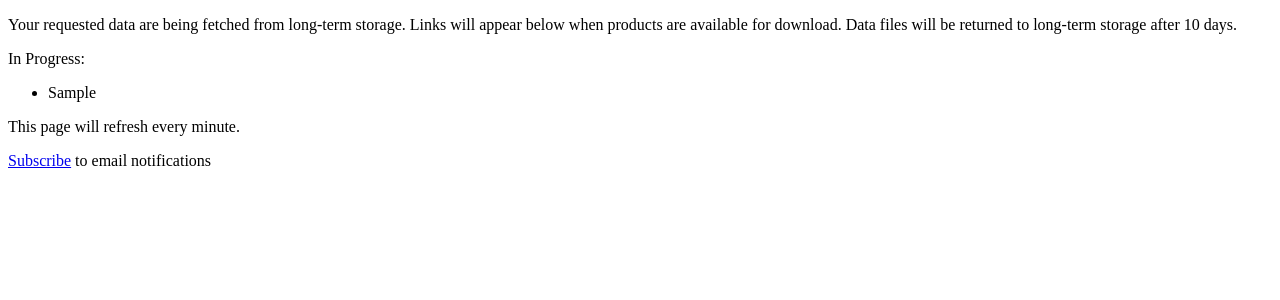
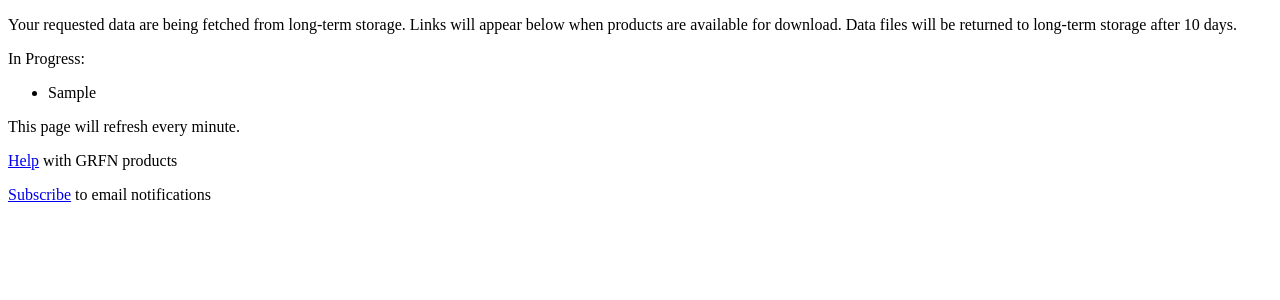
Before and after one commit to asfadmin/grfn-distribution, a Python web app: template door/src/door/templates/status.html in a window 1280 px wide. Shown: the part 45-345 px from the top of the page. Run offline with Jinja, Linux system fonts and the light colour scheme; the template is opened without the code that fills it: most values are stand-ins (such as "Sample title", 1, 10 or a date in 2020).

Commit message:
Add a help link to status page

```diff
--- a/door/src/door/templates/status.html
+++ b/door/src/door/templates/status.html
@@ -31,6 +31,8 @@ Your requested data are being fetched from long-term storage.  Links will appear
 <p />
 This page will refresh every minute.
 <p />
+<a href="{{ url_for('grfn_help') }}">Help</a> with GRFN products
+<p />
 {% if data.subscribed_to_emails %}
 <a href="{{ url_for('show_user_profile') }}">Unsubscribe</a> from email notifications
 {% else %}
```
